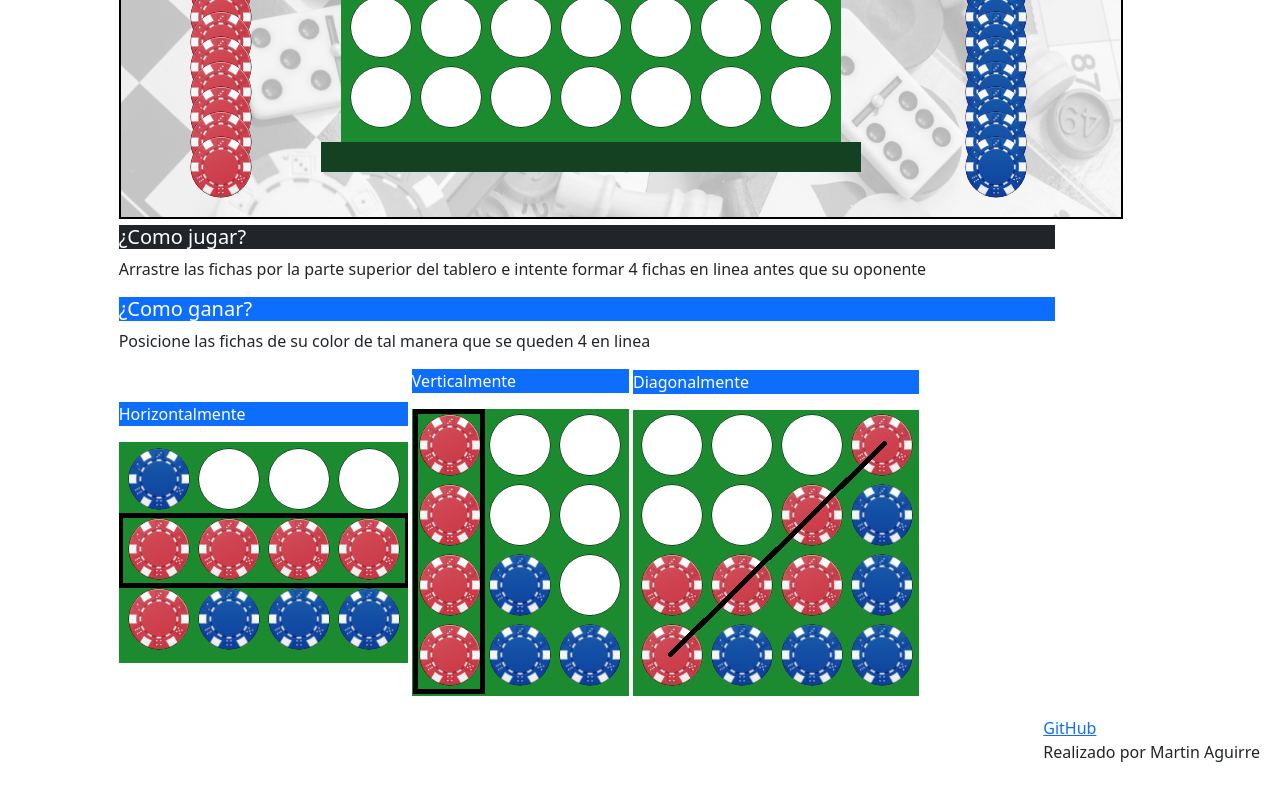
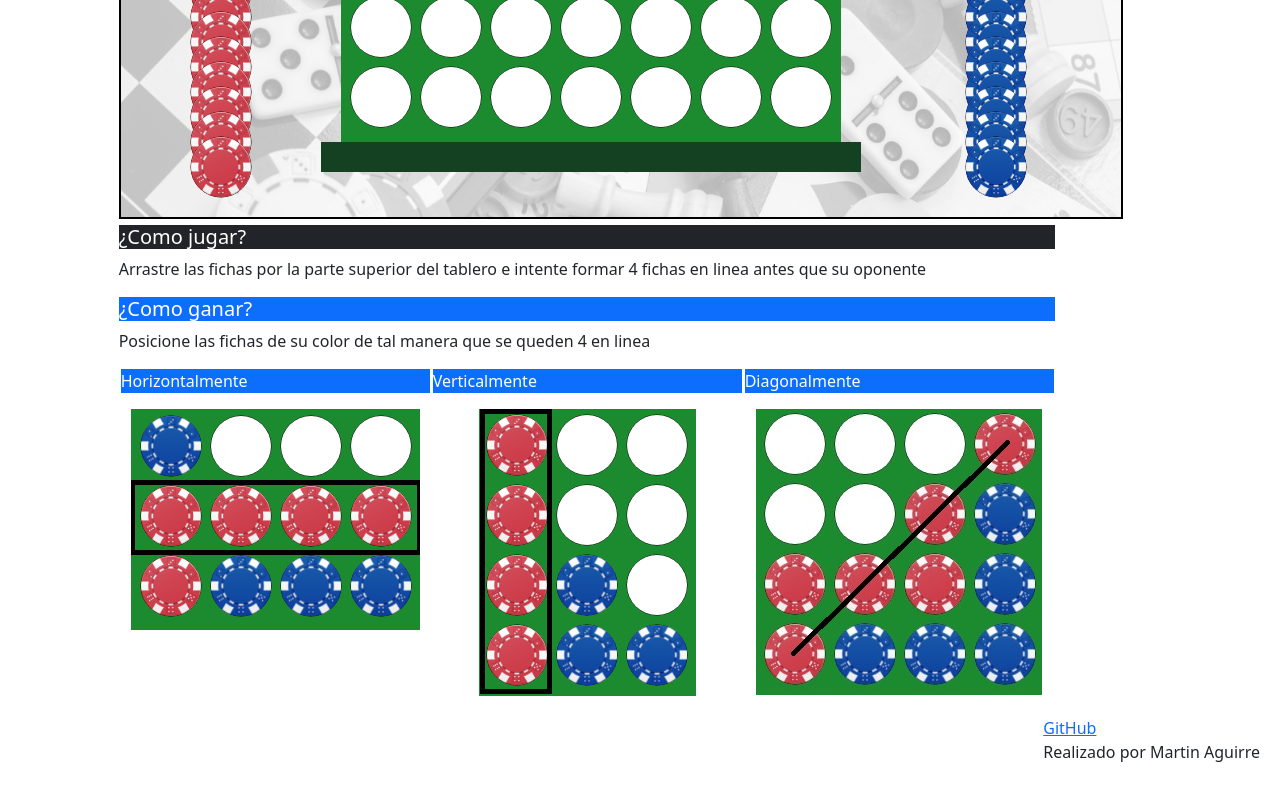
Before and after one commit to fitty0930/EntregablePractico2-2021, a plain HTML site: page index.html in a window 1280 px wide. Shown: the part 471-1271 px from the top of the page. Drawn offline with nearby package versions, Linux system fonts and the light colour scheme.

Commit message:
acomodados los ejemplos bajo el juego

```diff
--- a/css/style.css
+++ b/css/style.css
@@ -19,3 +19,16 @@ canvas{
 .ocultar{
     display: none;
 }
+
+.example{
+    width: 33.33333%;
+    float: left;
+    border-left: 2px solid white;
+    padding-right: 1px;
+}
+
+.exampleimg{
+    display: block;
+    margin-left: auto;
+    margin-right: auto;
+}
--- a/index.html
+++ b/index.html
@@ -66,17 +66,17 @@
                     <div>
                         <h5 class="bg-primary text-white"> ¿Como ganar? </h5>
                         <p> Posicione las fichas de su color de tal manera que se queden 4 en linea</p>
-                        <div class="d-inline-block">
+                        <div class="d-inline-block example">
                             <p class="bg-primary text-white"> Horizontalmente </p>
-                            <img src="images/ganar horizontal.png">
+                            <img class="exampleimg" src="images/ganar horizontal.png">
                         </div>
-                        <div class="d-inline-block">
+                        <div class="d-inline-block example">
                             <p class="bg-primary text-white"> Verticalmente </p>
-                            <img src="images/ganar vertical.png">
+                            <img class="exampleimg" src="images/ganar vertical.png">
                         </div>
-                        <div class="d-inline-block">
+                        <div class="d-inline-block example">
                             <p class="bg-primary text-white"> Diagonalmente </p>
-                            <img src="images/ganar diagonal.jpg">
+                            <img class="exampleimg" src="images/ganar diagonal.jpg">
                         </div>
                     </div>
                 </div>
```
